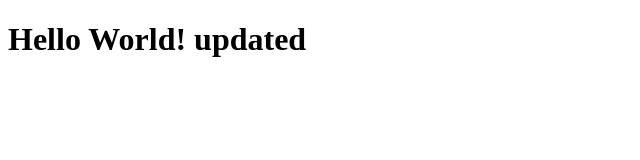
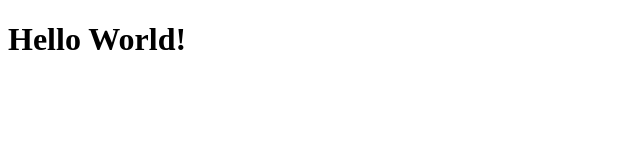
Before and after one commit to renerpdev/poc-gh-release-tags-workflow, a website: page public/index.html in a window 1280 px wide. Shown: the whole page, without its empty margins (0-640 px from the left). Drawn offline with Linux system fonts and the light colour scheme.

Commit message:
Update index.html

```diff
--- a/public/index.html
+++ b/public/index.html
@@ -6,6 +6,6 @@
     <title>Test</title>
 </head>
 <body>
-    <h1>Hello World! updated</h1>
+    <h1>Hello World! </h1>
 </body>
 </html>
```
